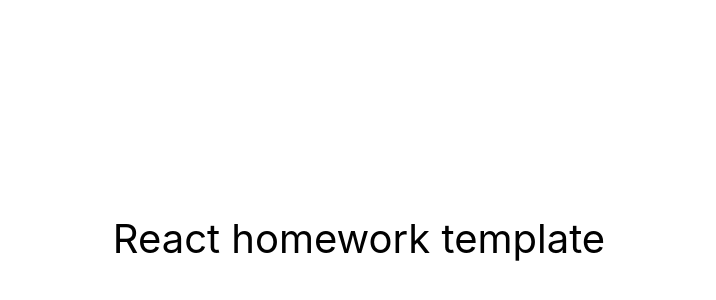
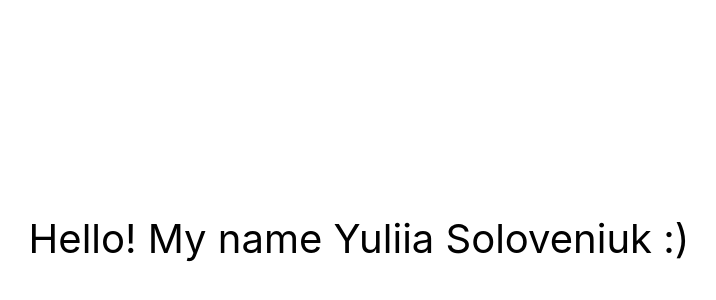
Before and after one commit to YuliyaSolovenuk/Portfolio-yuliia-soloveniuk, a React (Create React App) app: page / in a window 1280 px wide. Shown: the part 162-462 px from the top of the page, without its empty margins (281-997 px from the left). Built offline with nearby package versions, Linux system fonts and the light colour scheme.

Commit message:
update package.json

```diff
--- a/package.json
+++ b/package.json
@@ -1,8 +1,8 @@
 {
-  "name": "react-homework-template",
+  "name": "portfolio-yuliia-soloveniuk",
   "version": "0.1.0",
   "private": true,
-  "homepage": "https://goitacademy.github.io/react-homework-template/",
+  "homepage": "https://YuliyaSolovenuk.github.io/portfolio-yuliia-soloveniuk/",
   "dependencies": {
     "@testing-library/jest-dom": "^5.16.3",
     "@testing-library/react": "^12.1.4",
--- a/src/components/App.jsx
+++ b/src/components/App.jsx
@@ -10,7 +10,7 @@ export const App = () => {
         color: '#010101'
       }}
     >
-      React homework template
+      Hello! My name Yuliia Soloveniuk :)
     </div>
   );
 };
```
